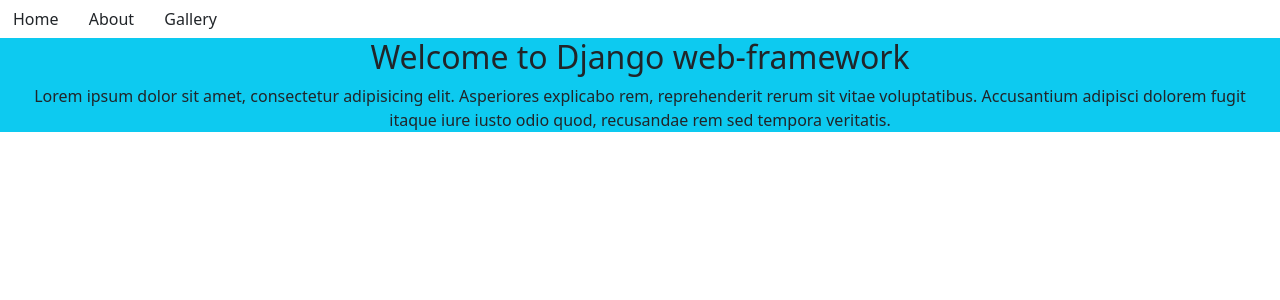
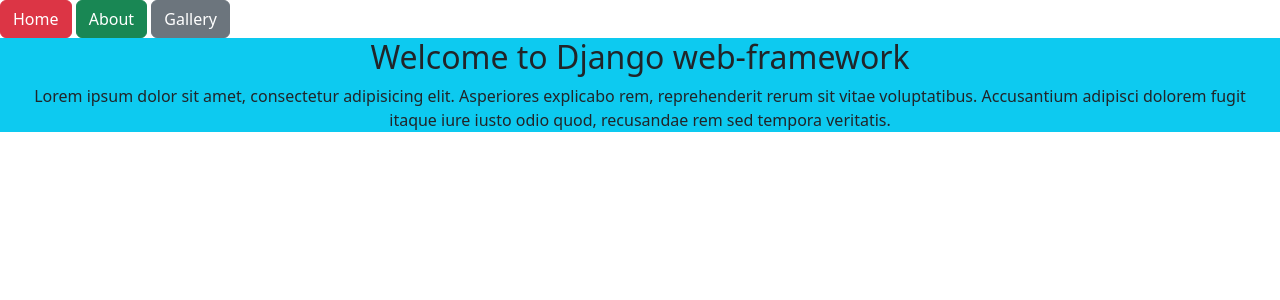
Before and after one commit to Epaphrus/HpDjangoProject, a Django app: page / in a window 1280 px wide. Shown: the top 300 px of the page. Run offline with Django 4.2, Linux system fonts and the light colour scheme; some libraries are stand-ins or nearby versions.

Commit message:
added botton

```diff
--- a/templates/index.html
+++ b/templates/index.html
@@ -10,9 +10,9 @@
     <title>HOME</title>
 </head>
 <body>
-<button type="button" class="btn">Home</button>
-<button type="button" class="btn">About</button>
-<button type="button" class="btn">Gallery</button>
+<button type="button" class="btn btn-danger">Home</button>
+<button type="button" class="btn btn-success">About</button>
+<button type="button" class="btn btn-secondary">Gallery</button>
 <div class="container-fluid bg-info text-center">
     <h2>Welcome to Django web-framework</h2>
     <p>
```
